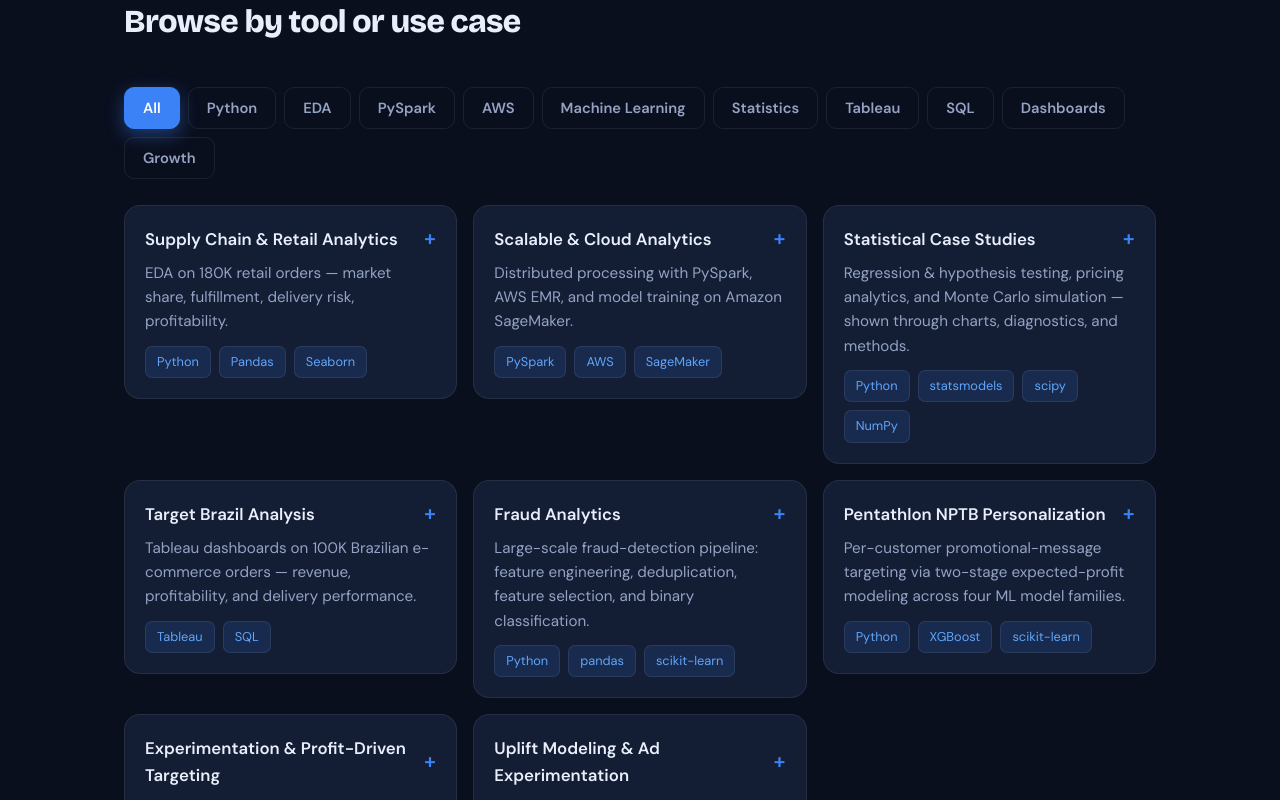
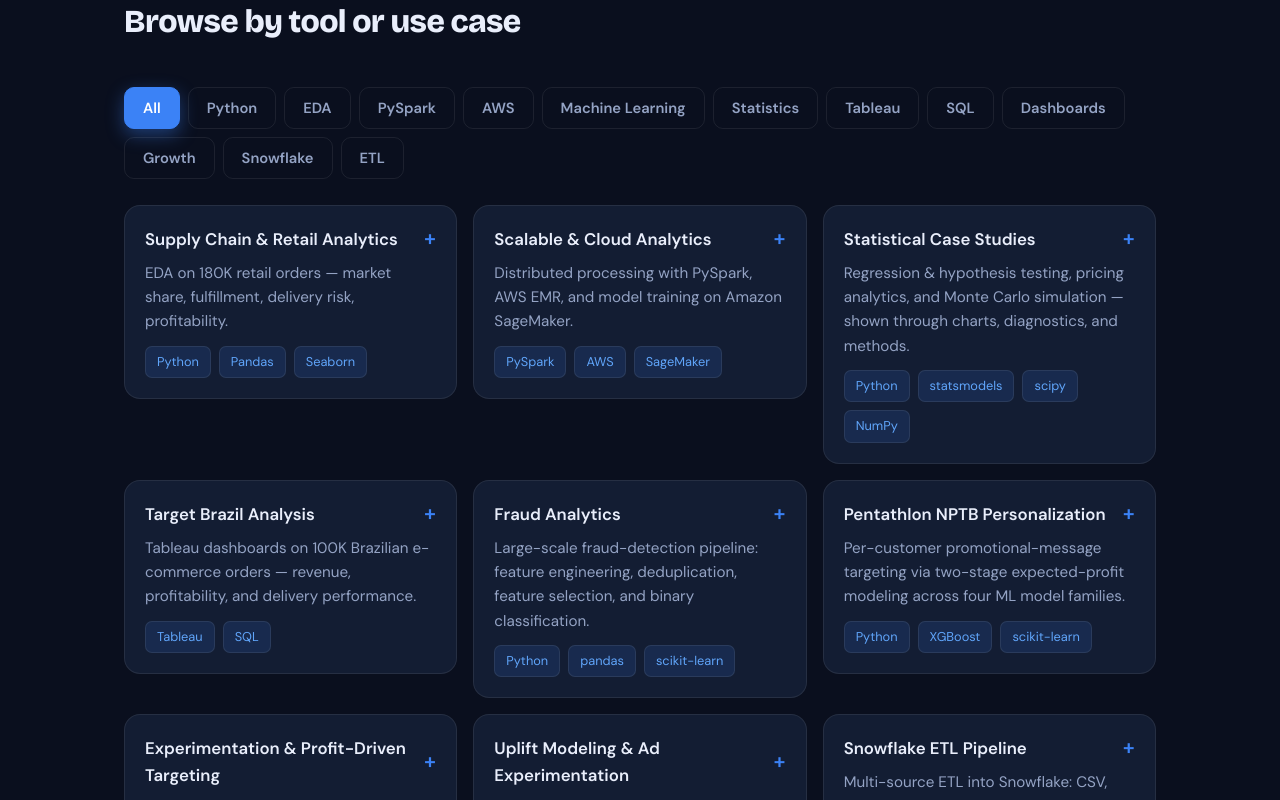
Before and after one commit to rishimathi2824/Portfolio, a Next.js app: page / in a window 1280 px wide. Shown: the part 3140-3940 px from the top of the page. Built offline with nearby package versions, Linux system fonts and the light colour scheme.

Commit message:
update etl

```diff
--- a/app/page.js
+++ b/app/page.js
@@ -252,6 +252,20 @@
       "Compared logistic regression, neural network, random forest, and XGBoost on gains, AUC, and incremental profit, and derived the profit-optimal targeting fraction from unit economics.",
     ],
     link: "https://github.com/rishimathi2824/Propensity-Uplift-Modeling",
+  },
+
+  {
+    name: "Snowflake ETL Pipeline",
+    featured: false,
+    blurb: "Multi-source ETL into Snowflake: CSV, XML, and external data staged, loaded, and joined into integrated analytical tables.",
+    stack: ["Snowflake", "Python", "SQL"],
+    tags: ["Snowflake", "ETL", "SQL"],
+    points: [
+      "Built an end-to-end ETL pipeline ingesting CSV purchase orders, XML invoices, and external reference data into a Snowflake warehouse using staging and COPY INTO.",
+      "Parsed semi-structured XML into typed tables and defined custom file formats for resilient, error-tolerant loading.",
+      "Integrated sources through joins, views, and materialized tables to produce query-ready analytical models.",
+    ],
+    link: "https://github.com/rishimathi2824/ETL-Pipeline",
   },
 ];
 
```
